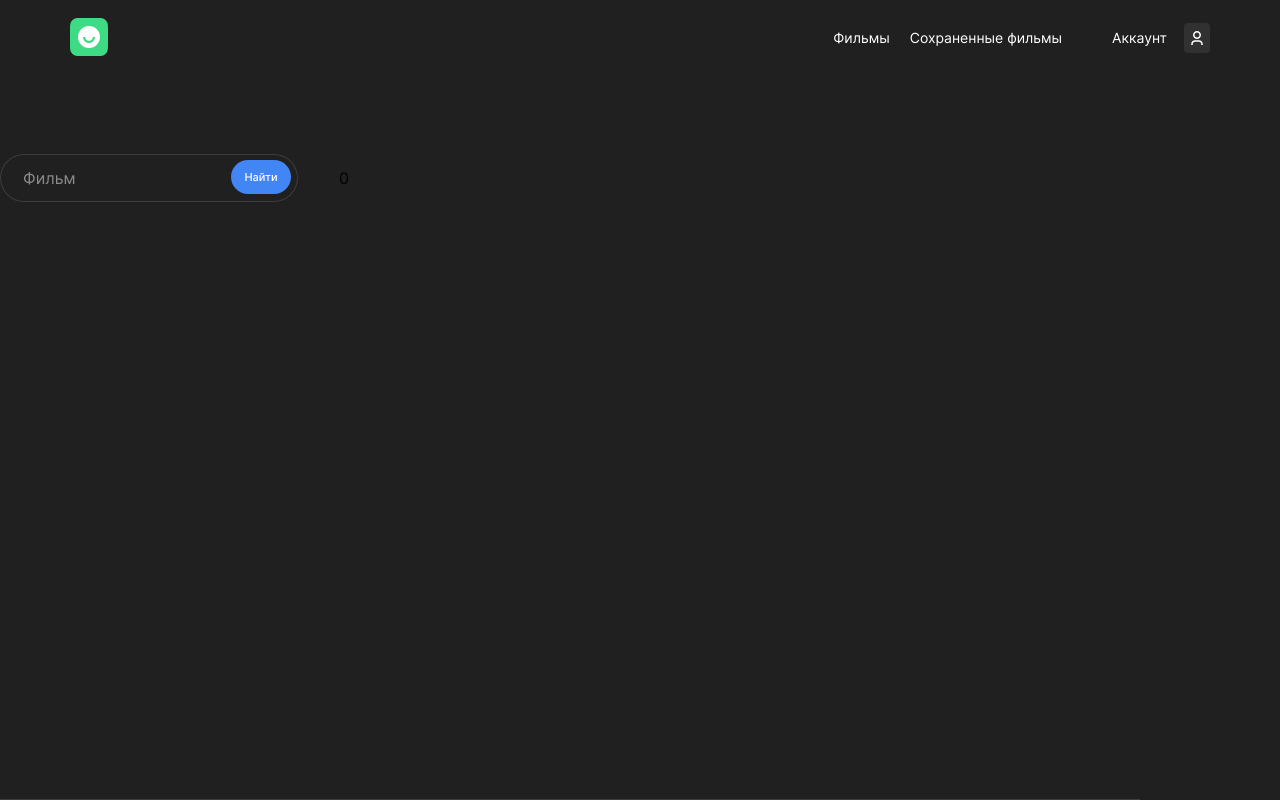
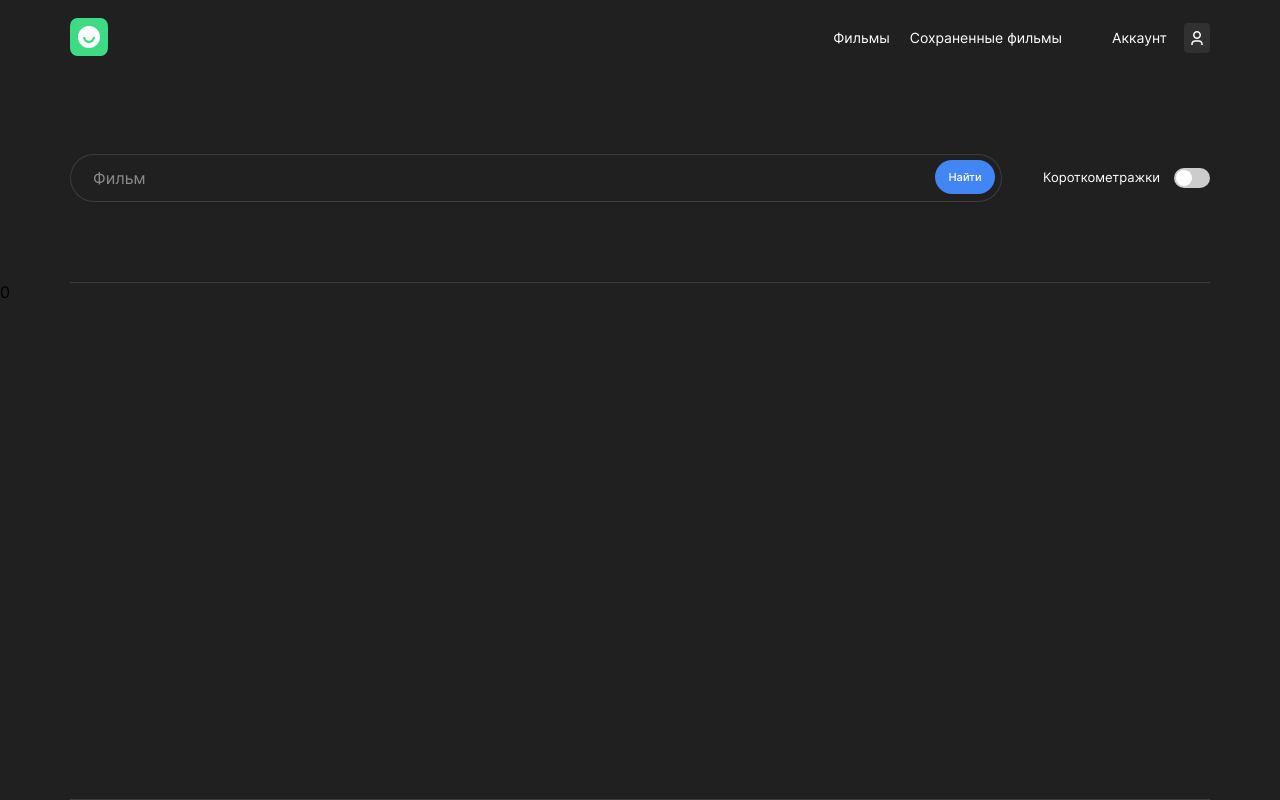
Before and after one commit to SidWonder/movies-explorer-frontend, a React app: page /saved-movies in a window 1280 px wide. Shown: the top 800 px of the page. Built offline with nearby package versions, Linux system fonts and the light colour scheme; no server answers; sample sign-in values are in the browser's storage.

Commit message:
fix and refactor

```diff
--- a/src/components/App/App.js
+++ b/src/components/App/App.js
@@ -1,5 +1,5 @@
 import './App.css';
-import {React, useState, useEffect, useRef} from 'react';
+import React, { useState, useEffect, useRef} from 'react';
 import {
     Route,
     useHistory,
@@ -21,10 +21,8 @@ import Profile from "../Profile/Profile";
 import NotFound from "../NotFound/NotFound";
 
 import mainApi from "../../utils/MainApi";
-import MainApi from "../../utils/MainApi";
-
+import {loadJSON, saveJSON} from "../../utils/functions"
 import {PAGE_TYPES} from "../../utils/Constants";
-import userEvent from '@testing-library/user-event';
 
 function App() {
 
@@ -55,14 +53,14 @@ function App() {
     },[currentUser]);
 
     function addMovieToFavorite(movie) {
-        MainApi.addToFav(movie, token)
+      mainApi.addToFav(movie, token)
             .then(() => getFavMovies())
             .catch(err => console.log(err))
     }
 
     function removeMovieFromFavorite(movieID) {
 
-        MainApi.removeFromFav(movieID, token)
+      mainApi.removeFromFav(movieID, token)
             .then(()=> getFavMovies())
             .catch(err => console.log(err))
     }
--- a/src/components/FilterCheckbox/FilterCheckbox.js
+++ b/src/components/FilterCheckbox/FilterCheckbox.js
@@ -1,7 +1,7 @@
 import React from "react";
 import "./FilterCheckbox.css";
 
-function FilterCheckbox({type, setFlag, currentFlag}){
+function FilterCheckbox({type, setFlag=()=>{}, currentFlag=false}){
 
     function handleShowFlagToggle(event){
         const flag = event.target.checked;
--- a/src/components/SavedMovies/SavedMovies.css
+++ b/src/components/SavedMovies/SavedMovies.css
@@ -2,3 +2,9 @@
     min-height: 100vh;
     background-color: #202020;
 }
+
+.SavedMovies__container {
+  display: flex;
+  border-bottom: 1px solid rgba(170,170,170, 0.2);
+  margin: 0 70px;
+}
--- a/src/components/SavedMovies/SavedMovies.js
+++ b/src/components/SavedMovies/SavedMovies.js
@@ -1,19 +1,49 @@
-import React, {useEffect, useState} from "react";
+import React, {useEffect, useState, useReducer} from "react";
 import "./SavedMovies.css";
 import MoviesCardList from "../MoviesCardList/MoviesCardList";
 import Header from "../Header/Header";
 import SearchForm from "../SearchForm/SearchForm";
-import {PAGE_TYPES} from "../../utils/Constants";
+import {PAGE_TYPES, shortFilmDuration} from "../../utils/Constants";
+import FilterCheckbox from "../FilterCheckbox/FilterCheckbox";
 
 function SavedMovies({logout, removeMovieFromFav ,loggedIn, movies, getFavMovies}) {
 
     const {SAVED_MOVIES} = PAGE_TYPES;
-
     const [moviesForRender, setMoviesForRender] = useState( []);
-
+    const [searchQuery, setSearchQuery] = useState('');
+    const [shortFilmFlag, setShortFilmFlag] = useReducer(checked => !checked,  false);
     useEffect(() => {
         setMoviesForRender(movies)
     }, [movies]);
+
+    useEffect(()=>{
+      if(searchQuery.length) {
+        searchMovie()
+      }
+    },[searchQuery, shortFilmFlag]);
+
+    function searchMovie(){
+      console.log('поиск вызыван', movies)
+      const pureQuery = searchQuery.trim();
+      const reg = new RegExp(pureQuery, "gi");
+
+      let searchResults = movies.filter(x => {
+        return x.nameRU.match(reg)
+          || (x.nameEN && x.nameEN.match(reg))
+          || (x.description && x.description.match(reg))
+      });
+      if(shortFilmFlag) {
+        searchResults = searchResults.filter(x => x.duration <= shortFilmDuration);
+      }
+
+      console.log(searchResults);
+
+      if (searchResults.length) {
+        setMoviesForRender(searchResults);
+      } else {
+        setMoviesForRender('nullSearch');
+      }
+  }
 
     return (
         <section className="SavedMovies">
@@ -21,11 +51,18 @@ function SavedMovies({logout, removeMovieFromFav ,loggedIn, movies, getFavMovies
                 pageType={'savedMovies'}
                 loggedIn={loggedIn}
                 logout={logout}/>
+          <div className="SavedMovies__container">
             <SearchForm
-                pageType={SAVED_MOVIES}
-                setMovies={setMoviesForRender}
-                moviesForSrch={movies}
+              searchInputQuery = {searchQuery}
+              setSearchQuery={setSearchQuery}
+              searcher={searchMovie}
             />
+            <FilterCheckbox
+            type={"Короткометражки"}
+            setFlag={setShortFilmFlag}
+            currentFlag={shortFilmFlag}
+            />
+          </div>
                {moviesForRender === "nullSearch" && (
         <p className="Movies__null-search">Ничего не найдено</p>
       )}
--- a/src/components/SearchForm/SearchForm.js
+++ b/src/components/SearchForm/SearchForm.js
@@ -2,7 +2,7 @@ import React, { useRef, useState} from "react";
 import "./SearchForm.css";
 import ValidationError from "../ValidationError/ValidationError";
 
-function SearchForm({searchInputQuery ,setSearchQuery}) {
+function SearchForm({searchInputQuery ,setSearchQuery, searcher=()=>{}}) {
 
     const [valid, setValid] = useState(true);
     const searchInputValue = useRef();
```
